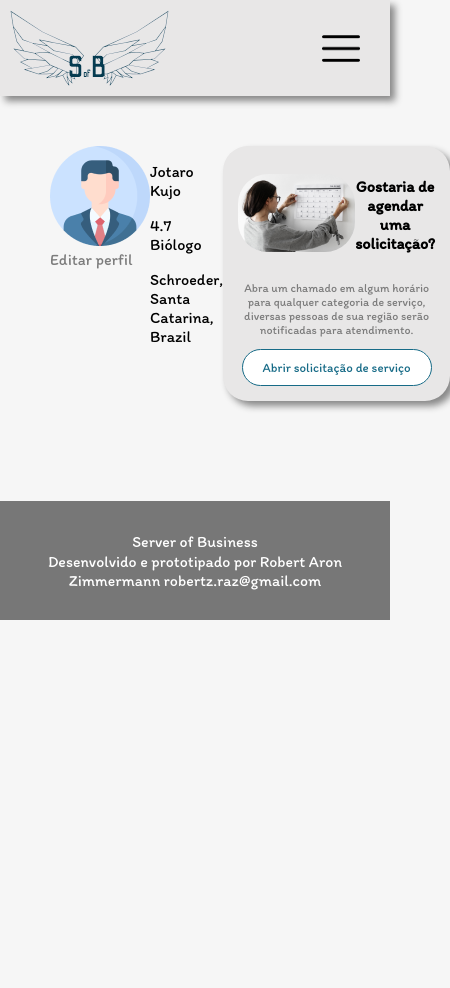
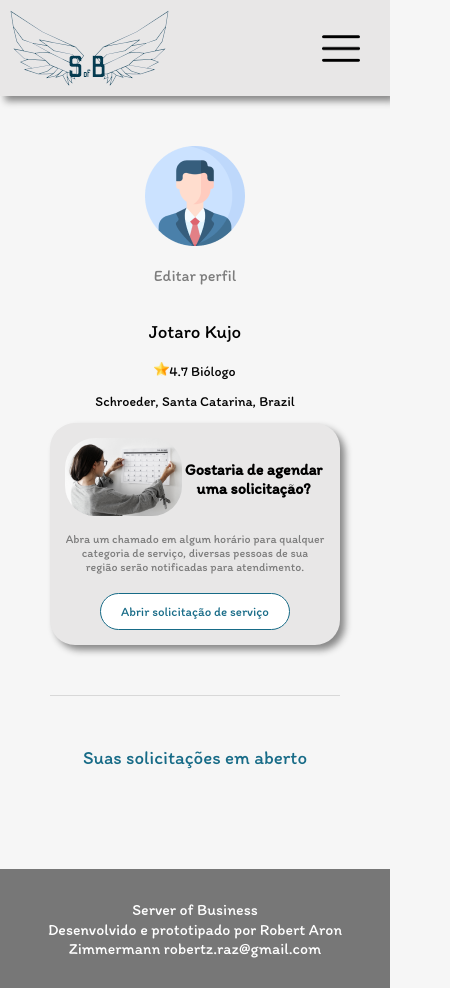
Before and after one commit to RA4Z/server-of-business, a React (Create React App) app: page /perfil in a window 390 px wide. Shown: the whole page, 450 px wide, since content can reach past the window. Before the commit the page ends 844 px from the top, so only its background shows below. Built offline with nearby package versions, Linux system fonts and the light colour scheme.

Commit message:
Adicionando responsividade dependendo da resolução

```diff
--- a/src/pages/Perfil/Perfil.module.scss
+++ b/src/pages/Perfil/Perfil.module.scss
@@ -5,22 +5,52 @@
     display: flex;
     justify-content: space-between;
     margin: 50px;
+    flex-wrap: wrap;
+
+    @media(max-width: $tablet) {
+        justify-content: space-around;
+    }
+
+    @media(max-width: $mobile) {
+        text-align: center;
+    }
 }
 
 .user {
+    text-align: center;
 
     &__editar {
-        text-decoration: none;
-        border: none;
-        background: none;
-        padding: 0;
         color: $texto-secundario;
-        margin: 0;
         cursor: pointer;
-
+        transition: 0.5s;
 
         &:hover {
-
+            color: $primary;
         }
     }
 }
+
+.info {
+
+    &__nome {
+        font-size: calc(15px + 1vmin);
+    }
+
+    &__especialidade {
+        font-size: calc(10px + 1vmin);
+
+        img {
+            height: calc(10px + 1vmin);
+        }
+    }
+
+    &__regiao {
+        font-size: calc(10px + 1vmin);
+    }
+}
+
+.titulo_solicita {
+    color: $secondary;
+    text-align: center;
+    font-size: calc(15px + 1vmin);
+}
--- a/src/pages/Perfil/index.tsx
+++ b/src/pages/Perfil/index.tsx
@@ -1,21 +1,24 @@
 import UserImg from 'images/user.png'
 import Calendario from 'images/calendario.jpg'
+import Estrela from 'images/estrela.svg'
 
 import Card from 'components/Card'
 
 import styles from './Perfil.module.scss'
+import { Divider } from '@mui/material'
 
 export default function Perfil() {
     return (
+        <>
             <div className={styles.container}>
                 <div className={styles.user}>
                     <img src={UserImg} alt='Imagem do perfil de usuário' />
                     <p className={styles.user__editar}>Editar perfil</p>
                 </div>
                 <div>
-                <p>Jotaro Kujo</p>
-                <p>4.7 Biólogo</p>
-                <p>Schroeder, Santa Catarina, Brazil</p>
+                    <p className={styles.info__nome}>Jotaro Kujo</p>
+                    <p className={styles.info__especialidade}><img src={Estrela} alt='Estrela' />4.7 Biólogo</p>
+                    <p className={styles.info__regiao}>Schroeder, Santa Catarina, Brazil</p>
                 </div>
                 <Card
                     buttonText='Abrir solicitação de serviço'
@@ -24,5 +27,8 @@ export default function Perfil() {
                     imagem={Calendario}
                 />
             </div>
+            <Divider style={{ margin: 50 }} />
+            <p className={styles.titulo_solicita}>Suas solicitações em aberto</p>
+        </>
     )
 }
```
Lines whose indentation alone changed are shown as unchanged.
